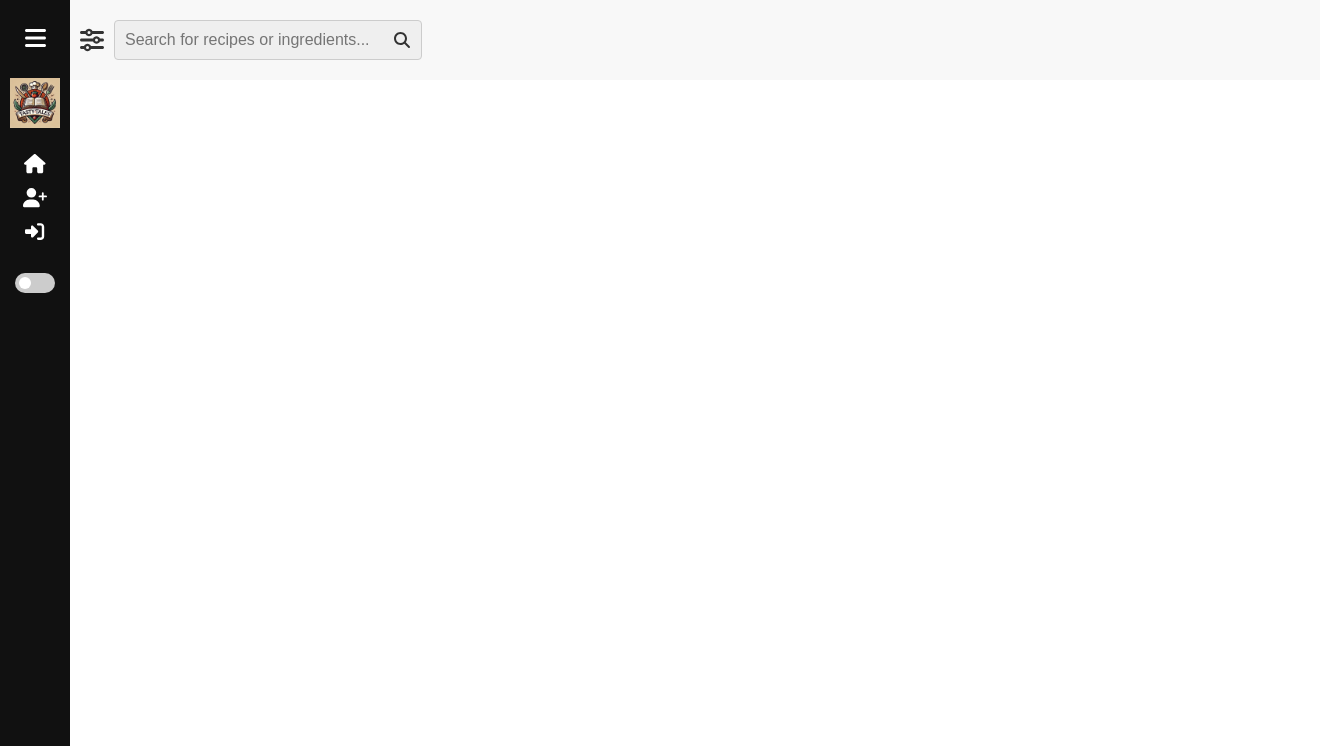
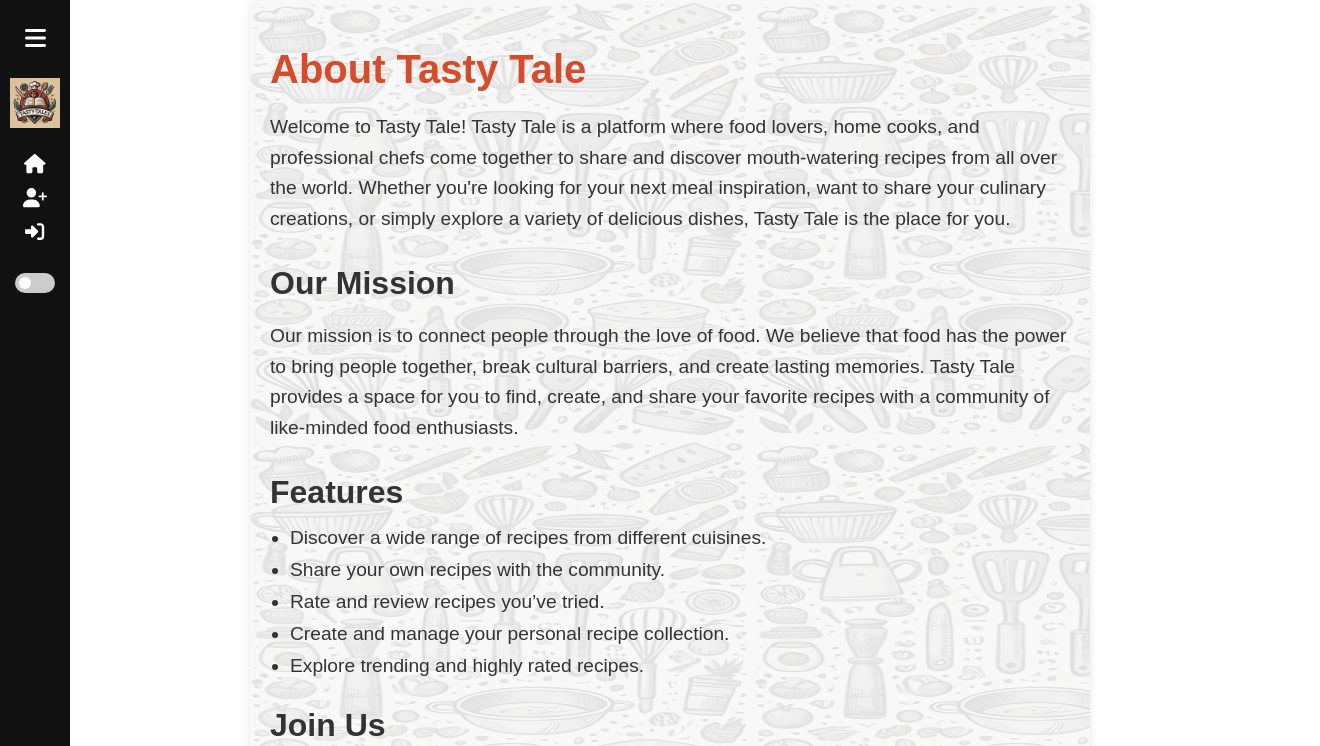
Before and after one commit to gudwalMJ/cookbook-frontend, a React (Create React App) app: page /about in a window 1280 px wide. Before the commit this address had no page. Shown: the top 746 px of the page, 1320 px wide, since content can reach past the window. Built offline with nearby package versions, Linux system fonts and the light colour scheme.

Commit message:
About Page

```diff
--- a/src/AppContent.js
+++ b/src/AppContent.js
@@ -8,6 +8,7 @@
 import AddRecipe from "./components/addRecipe/AddRecipe";
 import SearchBar from "./components/searchBar/SearchBar";
 import Favorites from "./components/favorites/Favorites";
+import About from "./components/aboutPage/About.js";
 // User Components
 import SignUp from "./components/user/signUp/SignUp.js";
 import Login from "./components/user/login/Login";
@@ -31,9 +32,20 @@
   const location = useLocation();
 
   // Define paths where SearchBar should be hidden
-  const hideSearchBarPaths = ["/login", "/signup", "/profile"];
+  const hideSearchBarPaths = [
+    "/login",
+    "/signup",
+    "/profile",
+    "/favorites",
+    "/about",
+    "/add-recipe",
+    "/edit-recipe",
+  ];
 
-  const shouldHideSearchBar = hideSearchBarPaths.includes(location.pathname);
+  const shouldHideSearchBar =
+    hideSearchBarPaths.includes(location.pathname) ||
+    location.pathname.startsWith("/edit-recipe") ||
+    location.pathname.startsWith("/recipes/");
 
   return (
     <div className={`app ${darkMode ? "dark-mode" : ""}`}>
@@ -76,6 +88,7 @@
           <Route path="/edit-recipe/:id" element={<EditRecipe />} />
           <Route path="/add-recipe" element={<AddRecipe />} />
           <Route path="/favorites" element={<Favorites />} />
+          <Route path="/about" element={<About darkMode={darkMode} />} />
         </Routes>
       </div>
     </div>
--- a/src/Components/Navbar/Navbar.js
+++ b/src/Components/Navbar/Navbar.js
@@ -70,9 +70,9 @@
               </Link>
             </li>
             <li>
-              <Link to="/help" className="nav-link">
+              <Link to="/about" className="nav-link">
                 <FontAwesomeIcon icon={faQuestionCircle} />
-                {isSidebarOpen && <span>Help</span>}
+                {isSidebarOpen && <span>About</span>}
               </Link>
             </li>
             <li>
--- /dev/null
+++ b/src/Components/aboutPage/About.css
@@ -0,0 +1,76 @@
+.about-page {
+  padding: 20px;
+  max-width: 800px;
+  margin: 0 auto;
+  background-color: #f8f8f8;
+  border-radius: 8px;
+  box-shadow: 0 2px 8px rgba(0, 0, 0, 0.1);
+  color: #333;
+  position: relative;
+  z-index: 1;
+  overflow: hidden;
+}
+
+.about-page::before {
+  content: "";
+  position: absolute;
+  top: 0;
+  left: 0;
+  width: 100%;
+  height: 100%;
+  background-image: url("../../assets/images/LightModeBackground.png"); /* Replace with the correct path */
+  background-size: 60% 45%;
+  background-repeat: repeat;
+  background-position: initial;
+  opacity: 0.1; /* Adjust the transparency */
+  z-index: -1;
+}
+
+.dark-mode .about-page {
+  background-color: #333;
+  color: #f8f8f8;
+}
+
+.dark-mode .about-page::before {
+  background-image: url("../../assets/images/DarkModeBackground.png"); /* Replace with the correct path */
+}
+
+.about-page h1 {
+  font-size: 2.5em;
+  margin-bottom: 20px;
+  color: #d84a28; /* Highlighting the title */
+}
+
+.dark-mode .about-page h1 {
+  font-size: 2.5em;
+  margin-bottom: 20px;
+  color: #dac098; /* Highlighting the title */
+}
+
+.about-page h2 {
+  font-size: 2em;
+  margin-top: 30px;
+  margin-bottom: 15px;
+  color: #333;
+}
+
+.dark-mode .about-page h2 {
+  color: #fff;
+}
+
+.about-page p {
+  font-size: 1.2em;
+  line-height: 1.6;
+  margin-bottom: 20px;
+}
+
+.about-page ul {
+  list-style-type: disc;
+  padding-left: 20px;
+  margin-bottom: 20px;
+}
+
+.about-page ul li {
+  margin-bottom: 10px;
+  font-size: 1.2em;
+}
--- /dev/null
+++ b/src/Components/aboutPage/About.js
@@ -0,0 +1,52 @@
+import React from "react";
+import "./About.css"; // Importing the CSS for styling
+
+const About = ({ darkMode }) => {
+  return (
+    <div className={`about-page ${darkMode ? "dark-mode" : ""}`}>
+      <h1>About Tasty Tale</h1>
+      <p>
+        Welcome to Tasty Tale! Tasty Tale is a platform where food lovers, home
+        cooks, and professional chefs come together to share and discover
+        mouth-watering recipes from all over the world. Whether you're looking
+        for your next meal inspiration, want to share your culinary creations,
+        or simply explore a variety of delicious dishes, Tasty Tale is the place
+        for you.
+      </p>
+
+      <h2>Our Mission</h2>
+      <p>
+        Our mission is to connect people through the love of food. We believe
+        that food has the power to bring people together, break cultural
+        barriers, and create lasting memories. Tasty Tale provides a space for
+        you to find, create, and share your favorite recipes with a community of
+        like-minded food enthusiasts.
+      </p>
+
+      <h2>Features</h2>
+      <ul>
+        <li>Discover a wide range of recipes from different cuisines.</li>
+        <li>Share your own recipes with the community.</li>
+        <li>Rate and review recipes you’ve tried.</li>
+        <li>Create and manage your personal recipe collection.</li>
+
+        <li>Explore trending and highly rated recipes.</li>
+      </ul>
+
+      <h2>Join Us</h2>
+      <p>
+        Becoming a part of the Tasty Tale community is easy! Sign up today to
+        start exploring and sharing recipes. Whether you're a seasoned chef or a
+        beginner in the kitchen, Tasty Tale welcomes everyone with a passion for
+        food.
+      </p>
+
+      <p>
+        Thank you for being a part of our journey. We’re excited to see what
+        delicious tales you’ll create!
+      </p>
+    </div>
+  );
+};
+
+export default About;
--- a/src/Components/homePage/HomePage.css
+++ b/src/Components/homePage/HomePage.css
@@ -19,7 +19,7 @@
   width: 100%;
   height: 100%;
   background-image: url("../../assets/images/LightModeBackground.png");
-  background-size: 30% 30%;
+  background-size: 20% 30%;
   background-repeat: repeat;
   background-position: initial;
   opacity: 0.1; /* Adjust the transparency */
@@ -38,7 +38,7 @@
 /* Responsive Adjustments for Background Image */
 @media (max-width: 1200px) {
   .home-page::before {
-    background-size: 50% 30%; /* Adjust background size for medium screens */
+    background-size: 40% 30%; /* Adjust background size for medium screens */
     background-position: center; /* Center the background image */
   }
 }
```
